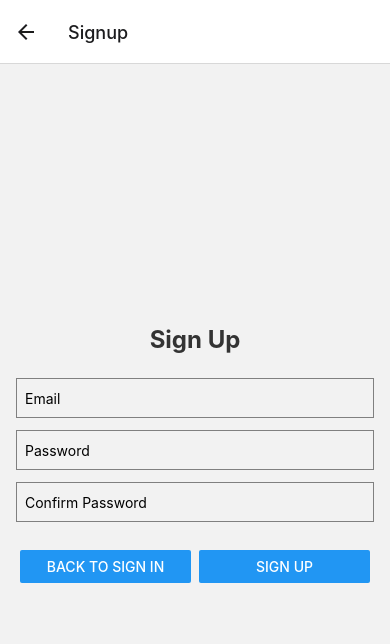
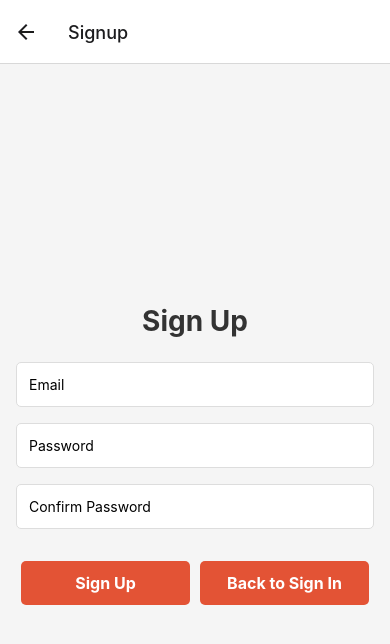
Before and after one commit to Ttashi911/meroMovie, a React Native app: screen /Signup in a window 390 px wide. Shown: the top 644 px of the page. Built offline with nearby package versions, Linux system fonts and the light colour scheme.

Commit message:
Small errors fixes

```diff
--- a/Screens/AuthScreen.js
+++ b/Screens/AuthScreen.js
@@ -1,5 +1,5 @@
 import React, { useState } from 'react';
-import { View, TextInput, Button, StyleSheet, Text } from 'react-native';
+import { View, TextInput, TouchableOpacity, StyleSheet, Text } from 'react-native';
 import { auth } from '../firebaseConfig';
 import { signInWithEmailAndPassword } from 'firebase/auth';
 
@@ -13,13 +13,43 @@ const AuthScreen = ({ navigation }) => {
   };
 
   const handleLogin = () => {
+    // Clear previous errors
+    setError('');
+
+    // Validate fields
+    if (!email.trim()) {
+      setError('Please enter your email address.');
+      return;
+    }
+    if (!password.trim()) {
+      setError('Please enter your password.');
+      return;
+    }
+
+    // Attempt to sign in
     signInWithEmailAndPassword(auth, email, password)
       .then(userCredential => {
-        navigation.navigate('Main', {
-          screen: 'Home',
-        });
+        navigation.navigate('Main', { screen: 'Home' });
       })
-      .catch(error => setError(error.message));
+      .catch(error => {
+        switch (error.code) {
+          case 'auth/invalid-email':
+            setError('The email address is not valid.');
+            break;
+          case 'auth/user-not-found':
+            setError('No user found with this email.');
+            break;
+          case 'auth/wrong-password':
+            setError('Incorrect password.');
+            break;
+          case 'auth/invalid-credential':
+            setError('Email or password is incorrect.');
+            break;
+          default:
+            setError('Sign In Error: ' + error.message);
+            break;
+        }
+      });
   };
 
   return (
@@ -31,6 +61,8 @@ const AuthScreen = ({ navigation }) => {
           placeholder="Email"
           value={email}
           onChangeText={setEmail}
+          autoCapitalize="none"
+          keyboardType="email-address"
         />
         <TextInput
           style={styles.input}
@@ -38,15 +70,16 @@ const AuthScreen = ({ navigation }) => {
           value={password}
           onChangeText={setPassword}
           secureTextEntry
+          autoCapitalize="none"
         />
         {error ? <Text style={styles.error}>{error}</Text> : null}
         <View style={styles.buttonContainer}>
-          <View style={styles.buttonWrapper}>
-            <Button title="Login" onPress={handleLogin} />
-          </View>
-          <View style={styles.buttonWrapper}>
-            <Button title="Sign Up" onPress={handleSignup} />
-          </View>
+          <TouchableOpacity style={[styles.button, styles.loginButton]} onPress={handleLogin}>
+            <Text style={styles.buttonText}>Login</Text>
+          </TouchableOpacity>
+          <TouchableOpacity style={[styles.button, styles.signupButton]} onPress={handleSignup}>
+            <Text style={styles.buttonText}>Sign Up</Text>
+          </TouchableOpacity>
         </View>
       </View>
     </View>
@@ -58,6 +91,7 @@ const styles = StyleSheet.create({
     flex: 1,
     justifyContent: 'center',
     padding: 16,
+    backgroundColor: '#F5F5F5', // Light background color
   },
   content: {
     flex: 1,
@@ -66,19 +100,21 @@ const styles = StyleSheet.create({
     width: '100%',
   },
   heading: {
-    fontSize: 24,
+    fontSize: 28,
     fontWeight: 'bold',
     color: '#333',
     marginBottom: 24,
     textAlign: 'center',
   },
   input: {
-    height: 40,
-    borderColor: 'gray',
+    height: 45,
+    borderColor: '#ddd',
     borderWidth: 1,
-    marginBottom: 12,
-    paddingHorizontal: 8,
+    marginBottom: 16,
+    paddingHorizontal: 12,
+    borderRadius: 5,
     width: '100%',
+    backgroundColor: '#fff',
   },
   buttonContainer: {
     flexDirection: 'row',
@@ -86,13 +122,29 @@ const styles = StyleSheet.create({
     width: '100%',
     marginTop: 16,
   },
-  buttonWrapper: {
+  button: {
+    backgroundColor: '#E35335',
+    borderRadius: 5,
+    paddingVertical: 12,
     flex: 1,
-    marginHorizontal: 4,
+    marginHorizontal: 5,
+    alignItems: 'center',
+  },
+  loginButton: {
+    marginRight: 5,
+  },
+  signupButton: {
+    marginLeft: 5,
+  },
+  buttonText: {
+    color: '#fff',
+    fontSize: 16,
+    fontWeight: 'bold',
   },
   error: {
     color: 'red',
-    marginBottom: 12,
+    marginBottom: 16,
+    fontSize: 14,
   },
 });
 
--- a/Screens/SignUpScreen.js
+++ b/Screens/SignUpScreen.js
@@ -1,6 +1,5 @@
-// SignupScreen.js
 import React, { useState } from 'react';
-import { View, TextInput, Button, StyleSheet, Text } from 'react-native';
+import { View, TextInput, TouchableOpacity, StyleSheet, Text, Alert } from 'react-native';
 import { createUserWithEmailAndPassword } from 'firebase/auth';
 import { auth } from '../firebaseConfig'; // Adjust path if necessary
 
@@ -10,17 +9,75 @@ const SignupScreen = ({ navigation }) => {
   const [confirmPassword, setConfirmPassword] = useState('');
   const [error, setError] = useState('');
 
+  const validateEmail = (email) => {
+    // Simple email validation regex
+    const emailRegex = /^[^\s@]+@[^\s@]+\.[^\s@]+$/;
+    return emailRegex.test(email);
+  };
+
   const handleSignup = () => {
-    if (password !== confirmPassword) {
-      setError('Passwords do not match');
+    setError(''); // Clear previous errors
+
+    // Validate email
+    if (!email.trim()) {
+      setError('Please enter your email address.');
+      return;
+    }
+    if (!validateEmail(email)) {
+      setError('Please enter a valid email address.');
       return;
     }
 
+    // Validate password
+    if (!password.trim()) {
+      setError('Please enter your password.');
+      return;
+    }
+    if (password.length < 6) {
+      setError('Password must be at least 6 characters long.');
+      return;
+    }
+
+    // Confirm password
+    if (password !== confirmPassword) {
+      setError('Passwords do not match.');
+      return;
+    }
+
+    // Create user
     createUserWithEmailAndPassword(auth, email, password)
       .then(userCredential => {
-        navigation.navigate('Home');
+        Alert.alert(
+          'Sign Up Successful',
+          'Your account has been created successfully.',
+          [
+            {
+              text: 'OK',
+              onPress: () => {
+                // Optionally, navigate to another screen or take other actions
+                navigation.goBack();
+              },
+            },
+          ]
+        );
       })
-      .catch(error => setError(error.message));
+      .catch(error => {
+        // Handle errors such as email already in use
+        switch (error.code) {
+          case 'auth/email-already-in-use':
+            setError('This email address is already registered.');
+            break;
+          case 'auth/invalid-email':
+            setError('The email address is not valid.');
+            break;
+          case 'auth/weak-password':
+            setError('The password is too weak. It should be at least 6 characters long.');
+            break;
+          default:
+            setError('Sign Up Error: ' + error.message);
+            break;
+        }
+      });
   };
 
   return (
@@ -32,6 +89,8 @@ const SignupScreen = ({ navigation }) => {
           placeholder="Email"
           value={email}
           onChangeText={setEmail}
+          autoCapitalize="none" // Disable automatic capitalization
+          keyboardType="email-address" // Optional: Set the keyboard to email type
         />
         <TextInput
           style={styles.input}
@@ -39,6 +98,7 @@ const SignupScreen = ({ navigation }) => {
           value={password}
           onChangeText={setPassword}
           secureTextEntry
+          autoCapitalize="none" // Ensure no capitalization
         />
         <TextInput
           style={styles.input}
@@ -46,15 +106,16 @@ const SignupScreen = ({ navigation }) => {
           value={confirmPassword}
           onChangeText={setConfirmPassword}
           secureTextEntry
+          autoCapitalize="none" // Ensure no capitalization
         />
         {error ? <Text style={styles.error}>{error}</Text> : null}
         <View style={styles.buttonContainer}>
-          <View style={styles.buttonWrapper}>
-            <Button title="Back to Sign In" onPress={() => navigation.goBack()} />
-          </View>
-          <View style={styles.buttonWrapper}>
-            <Button title="Sign Up" onPress={handleSignup} />
-          </View>
+          <TouchableOpacity style={[styles.button, styles.signupButton]} onPress={handleSignup}>
+            <Text style={styles.buttonText}>Sign Up</Text>
+          </TouchableOpacity>
+          <TouchableOpacity style={[styles.button, styles.signInButton]} onPress={() => navigation.goBack()}>
+            <Text style={styles.buttonText}>Back to Sign In</Text>
+          </TouchableOpacity>
         </View>
       </View>
     </View>
@@ -64,43 +125,62 @@ const SignupScreen = ({ navigation }) => {
 const styles = StyleSheet.create({
   container: {
     flex: 1,
-    justifyContent: 'center', // Center the content vertically
+    justifyContent: 'center',
     padding: 16,
+    backgroundColor: '#F5F5F5', // Light background color for better contrast
   },
   content: {
     flex: 1,
-    justifyContent: 'center', // Center content vertically
-    alignItems: 'center', // Center content horizontally
-    width: '100%', // Ensure content takes full width for better centering
+    justifyContent: 'center',
+    alignItems: 'center',
+    width: '100%',
   },
   heading: {
-    fontSize: 24,
+    fontSize: 28,
     fontWeight: 'bold',
-    color: '#333', // Dark color for better readability
-    marginBottom: 24, // Space between heading and input fields
-    textAlign: 'center', // Center align heading
+    color: '#333',
+    marginBottom: 24,
+    textAlign: 'center',
   },
   input: {
-    height: 40,
-    borderColor: 'gray',
+    height: 45,
+    borderColor: '#ddd',
     borderWidth: 1,
-    marginBottom: 12,
-    paddingHorizontal: 8,
-    width: '100%', // Make inputs full width of the container
+    marginBottom: 16,
+    paddingHorizontal: 12,
+    borderRadius: 5,
+    width: '100%',
+    backgroundColor: '#fff',
   },
   buttonContainer: {
     flexDirection: 'row',
     justifyContent: 'space-between',
-    width: '100%', // Ensure buttons take full width for spacing
+    width: '100%',
     marginTop: 16,
   },
-  buttonWrapper: {
+  button: {
+    backgroundColor: '#E35335',
+    borderRadius: 5,
+    paddingVertical: 12,
     flex: 1,
-    marginHorizontal: 4, // Adjust spacing between buttons if needed
+    marginHorizontal: 5,
+    alignItems: 'center',
+  },
+  signInButton: {
+    marginRight: 5,
+  },
+  signupButton: {
+    marginLeft: 5,
+  },
+  buttonText: {
+    color: '#fff',
+    fontSize: 16,
+    fontWeight: 'bold',
   },
   error: {
     color: 'red',
-    marginBottom: 12,
+    marginBottom: 16,
+    fontSize: 14,
   },
 });
 
```
